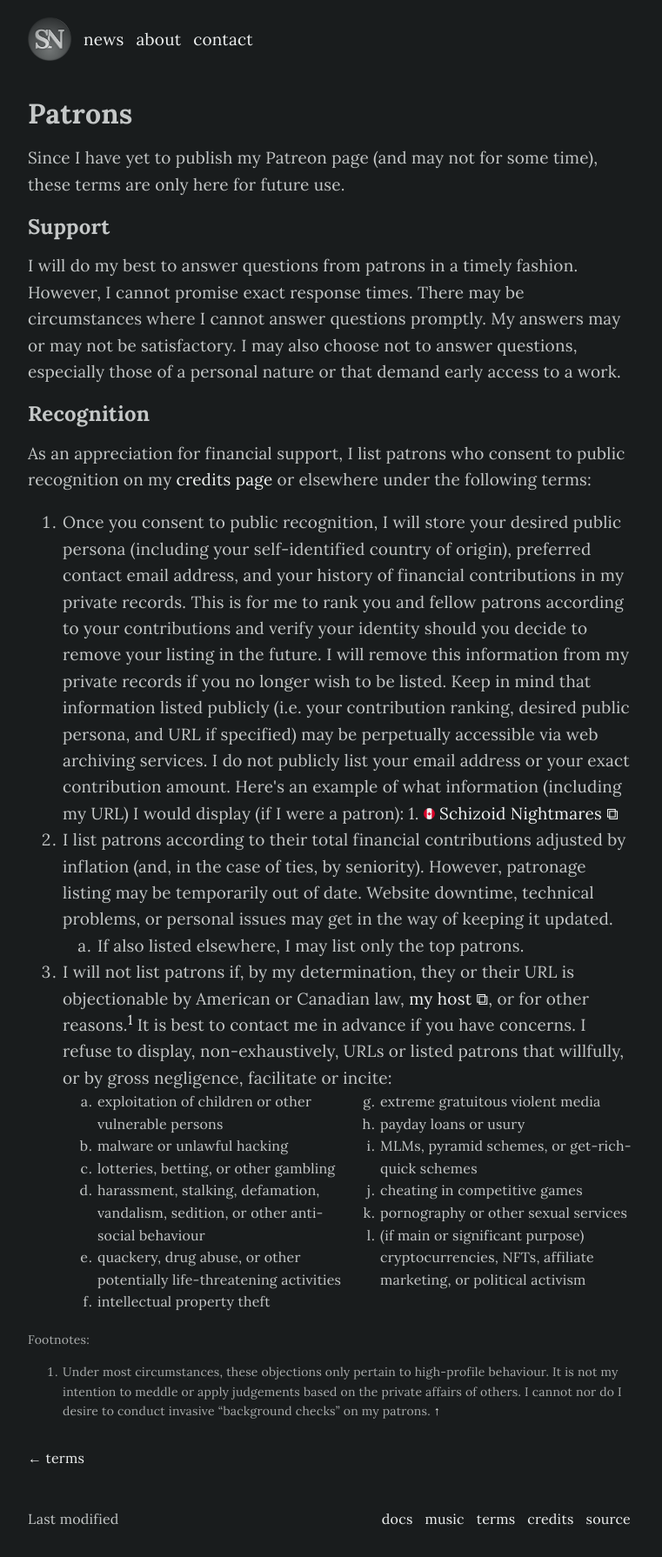
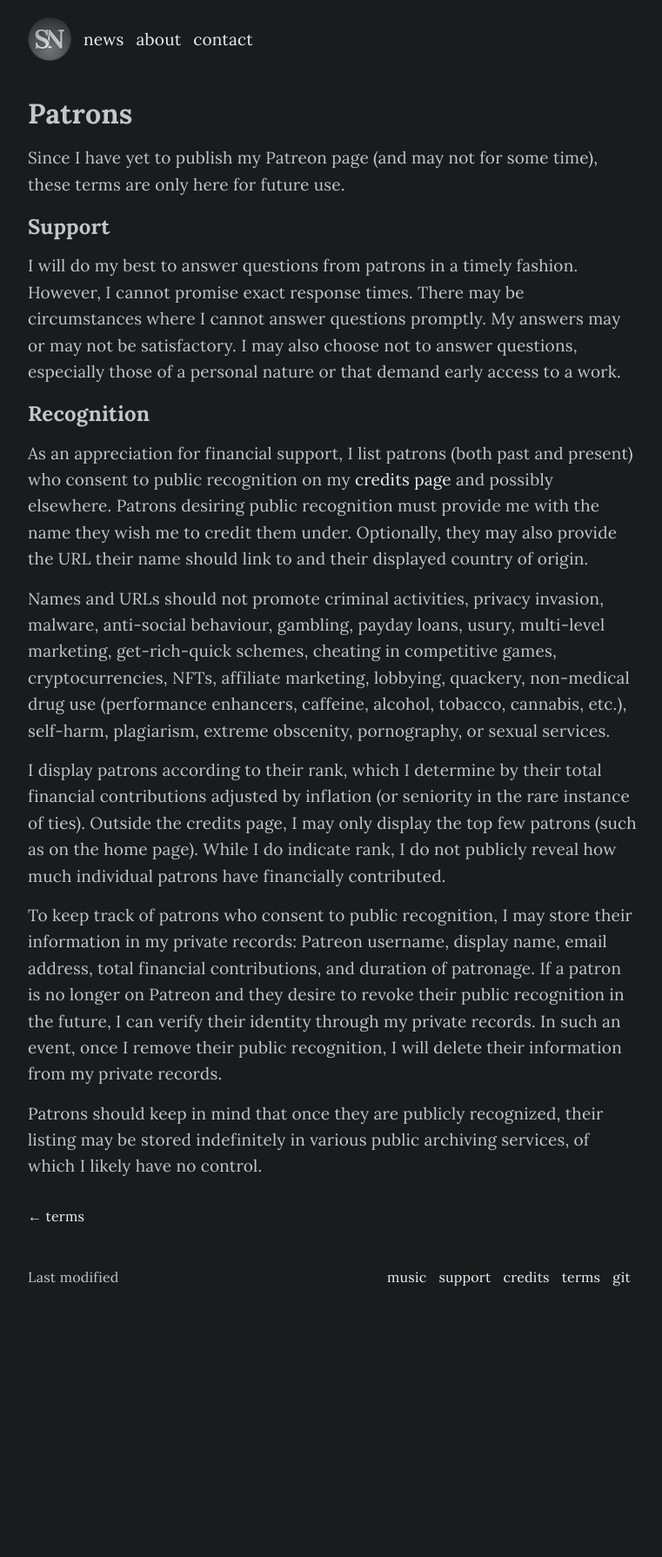
Before and after one commit to schizoidnightmares/schizoidnightmares.com, a Jekyll site: the page built from terms/patrons.md, in a window 1280 px wide. Shown: the whole page at 87% size, without its empty margins (258-1019 px from the left). Built offline with Jekyll 4.4.1, drawn with Linux system fonts in a browser that asks for light colours; after the commit the page ends 1512 px from its top, so only the background shows below that.

Commit message:
updating

```diff
--- a/_data/footer.yaml
+++ b/_data/footer.yaml
@@ -1,15 +1,15 @@
-- title: Docs
-  url: /docs/
-
 - title: Music
   url: /music/
+
+- title: Support
+  url: /support/
+
+- title: Credits
+  url: /credits/
 
 - title: Terms
   url: /terms/
 
-- title: Credits
-  url: /credits/
-
-- title: Source
+- title: Git
   url: https://github.com/schizoidnightmares/schizoidnightmares.com
   external: true
--- a/terms/patrons.md
+++ b/terms/patrons.md
@@ -12,37 +12,12 @@ Since I have yet to publish my Patreon page (and may not for some time), these t
 I will do my best to answer questions from patrons in a timely fashion. However, I cannot promise exact response times. There may be circumstances where I cannot answer questions promptly. My answers may or may not be satisfactory. I may also choose not to answer questions, especially those of a personal nature or that demand early access to a work.
 
 ## Recognition
-As an appreciation for financial support, I list patrons who consent to public recognition on my [credits page](/credits/) or elsewhere under the following terms:
+As an appreciation for financial support, I list patrons (both past and present) who consent to public recognition on my [credits page](/credits/) and possibly elsewhere. Patrons desiring public recognition must provide me with the name they wish me to credit them under. Optionally, they may also provide the URL their name should link to and their displayed country of origin.
 
-<ol class="spaced">
-    <li>Once you consent to public recognition, I will store your desired public persona (including your self-identified country of origin), preferred contact email address, and your history of financial contributions in my private records. This is for me to rank you and fellow patrons according to your contributions and verify your identity should you decide to remove your listing in the future. I will remove this information from my private records if you no longer wish to be listed. Keep in mind that information listed publicly (i.e. your contribution ranking, desired public persona, and URL if specified) may be perpetually accessible via web archiving services. I do not publicly list your email address or your exact contribution amount. Here's an example of what information (including my URL) I would display (if I were a patron): 1. {% include flag.html flag="ca" %} <a href="https://schizoidnightmares.com" target="_blank">Schizoid Nightmares ⧉</a></li>
-    <li>I list patrons according to their total financial contributions adjusted by inflation (and, in the case of ties, by seniority). However, patronage listing may be temporarily out of date. Website downtime, technical problems, or personal issues may get in the way of keeping it updated.
-        <ol>
-            <li>If also listed elsewhere, I may list only the top patrons.</li>
-        </ol>
-    </li>
-    <li>I will not list patrons if, by my determination, they or their URL is objectionable by American or Canadian law, <a href="https://www.hostwinds.com/legal/terms" target="_blank">my host ⧉</a>, or for other reasons.<sup id="fnref:1" role="doc-noteref"><a href="#fn:1" class="footnote" rel="footnote">1</a></sup> It is best to contact me in advance if you have concerns. I refuse to display, non-exhaustively, URLs or listed patrons that willfully, or by gross negligence, facilitate or incite:
-        <ol class="cols2">
-            <li>exploitation of children or other vulnerable persons</li>
-            <li>malware or unlawful hacking</li>
-            <li>lotteries, betting, or other gambling</li>
-            <li>harassment, stalking, defamation, vandalism, sedition, or other anti-social behaviour</li>
-            <li>quackery, drug abuse, or other potentially life-threatening activities</li>
-            <li>intellectual property theft</li>
-            <li>extreme gratuitous violent media</li>
-            <li>payday loans or usury</li>
-            <li>MLMs, pyramid schemes, or get-rich-quick schemes</li>
-            <li>cheating in competitive games</li>
-            <li>pornography or other sexual services</li>
-            <li>(if main or significant purpose) cryptocurrencies, NFTs, affiliate marketing, or political activism</li>
-        </ol>
-    </li>
-</ol>
+Names and URLs should not promote criminal activities, privacy invasion, malware, anti-social behaviour, gambling, payday loans, usury, multi-level marketing, get-rich-quick schemes, cheating in competitive games, cryptocurrencies, NFTs, affiliate marketing, lobbying, quackery, non-medical drug use (performance enhancers, caffeine, alcohol, tobacco, cannabis, etc.), self-harm, plagiarism, extreme obscenity, pornography, or sexual services.
 
-<div markdown=0 class="footnotes" role="doc-endnotes">
-    <ol>
-        <li id="fn:1" role="doc-endnote">
-            <p>Under most circumstances, these objections only pertain to high-profile behaviour. It is not my intention to meddle or apply judgements based on the private affairs of others. I cannot nor do I desire to conduct invasive “background checks” on my patrons.&nbsp;<a href="#fnref:1" class="reversefootnote" role="doc-backlink">↑</a></p>
-        </li>
-    </ol>
-</div>
+I display patrons according to their rank, which I determine by their total financial contributions adjusted by inflation (or seniority in the rare instance of ties). Outside the credits page, I may only display the top few patrons (such as on the home page). While I do indicate rank, I do not publicly reveal how much individual patrons have financially contributed.
+
+To keep track of patrons who consent to public recognition, I may store their information in my private records: Patreon username, display name, email address, total financial contributions, and duration of patronage. If a patron is no longer on Patreon and they desire to revoke their public recognition in the future, I can verify their identity through my private records. In such an event, once I remove their public recognition, I will delete their information from my private records.
+
+Patrons should keep in mind that once they are publicly recognized, their listing may be stored indefinitely in various public archiving services, of which I likely have no control.
```
Also changed, not shown: _posts/2023-04-02-source-code-release.md (+1 -2 lines), about.md (+0 -3 lines), index.md (+1 -1 lines), support.md (added, +10 -0 lines), 1 other file.
